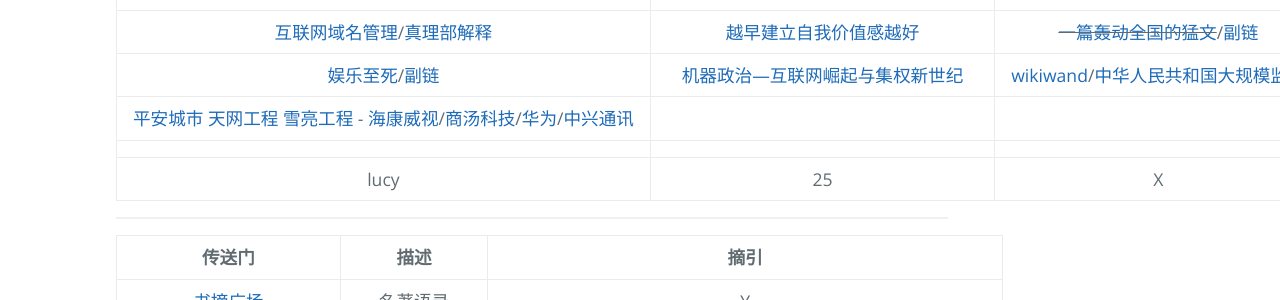
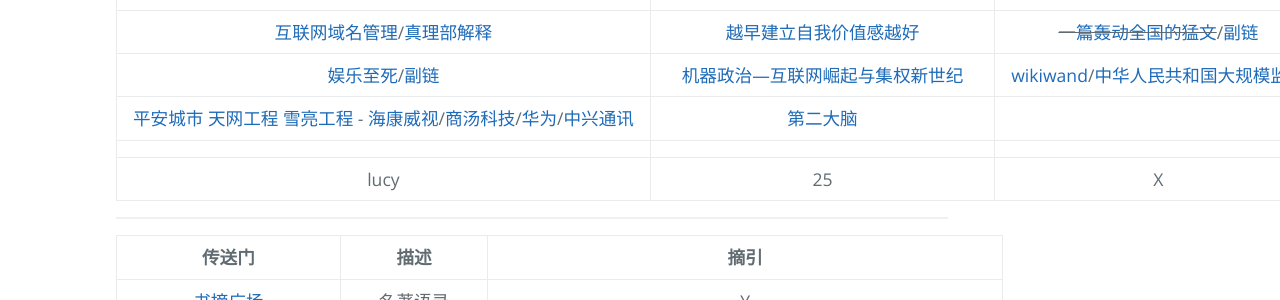
Before and after one commit to AmbroseRen/test, a Jekyll site: the page built from Library/excerpt.md, in a window 1280 px wide. Shown: the part 254-554 px from the top of the page. Built offline with Jekyll 4.4.1, drawn with Linux system fonts in a browser that asks for light colours; our own code applies the rules of GitHub Pages for plain Markdown files; the repository's description, which GitHub fills in, is left out.

Commit message:
Update excerpt.md

```diff
--- a/Library/excerpt.md
+++ b/Library/excerpt.md
@@ -12,7 +12,7 @@
 | [突破现实的困境](https://cdn.jsdelivr.net/gh/AmbroseRen/Picture@master/book/Method/%E7%AA%81%E7%A0%B4%E7%8E%B0%E5%AE%9E%E7%9A%84%E5%9B%B0%E5%A2%83%EF%BC%9A%E8%B6%8B%E5%8A%BF%E3%80%81%E7%A6%80%E8%B5%8B%E4%B8%8E%E4%BC%81%E4%B8%9A%E5%AE%B6%E7%9A%84%E5%A4%A7%E6%88%98%E7%95%A5%20-%20%E5%85%8B%E9%87%8C%E6%96%AF%C2%B7%E5%B8%83%E6%8B%89%E5%BE%B7%E5%88%A9%20&%20%E8%B4%BA%E7%9D%A6%E5%BB%B7%20&%20%E6%96%AF%E6%96%87%C2%B7%E6%96%AF%E5%AF%86%E7%89%B9.pdf)/~~[副链](http://reader.epubee.com/books/mobile/80/800e5427f8167a4563c9b79dd66ad96b/text00011.html)~~ | [内卷、加速与当代中国社会的“赶工游戏”](https://jingine.com/9309) | ~~[微信墙中墙](https://www.darmau.com/inside-wechat-wall/)~~/[副链](https://medium.com/@darmau/inside-wechat-wall-76d357158d0c) |
 | [互联网域名管理](https://dmesg.app/domain-lucky-too-lucky.html)/[真理部解释](https://www.zhihu.com/question/41864611) | [越早建立自我价值感越好](https://www.douban.com/note/800445906/) | ~~[一篇轰动全国的猛文](https://zhengqiang.blog.csdn.net/article/details/46410971)~~/[副链](../Doc/article/一篇轰动全国的猛文.md) |
 | [娱乐至死](https://blog.csdn.net/gt9000/article/details/85991150)/[副链](../Doc/article/娱乐至死.md) | [机器政治—互联网崛起与集权新世纪](https://www.caa-ins.org/archives/3665) | [wikiwand](https://www.wikiwand.com/)/[中华人民共和国大规模监控](https://www.wikiwand.com/zh-cn/中华人民共和国大规模监控) |
-| [平安城市 天网工程 雪亮工程](https://zh.wikipedia.org/wiki/中华人民共和国大规模监控) - [海康威视](https://zh.wikipedia.org/wiki/海康威视)/[商汤科技](https://zh.wikipedia.org/wiki/商汤科技)/[华为](https://zh.wikipedia.org/wiki/华为)/[中兴通讯](https://zh.wikipedia.org/wiki/中兴通讯) | []() | []() |
+| [平安城市 天网工程 雪亮工程](https://zh.wikipedia.org/wiki/中华人民共和国大规模监控) - [海康威视](https://zh.wikipedia.org/wiki/海康威视)/[商汤科技](https://zh.wikipedia.org/wiki/商汤科技)/[华为](https://zh.wikipedia.org/wiki/华为)/[中兴通讯](https://zh.wikipedia.org/wiki/中兴通讯) | [第二大脑](https://www.zybuluo.com/sambodhi/note/1884686) | []() |
 | []() | []() | []() |
 | lucy | 25 | X |
 
```
